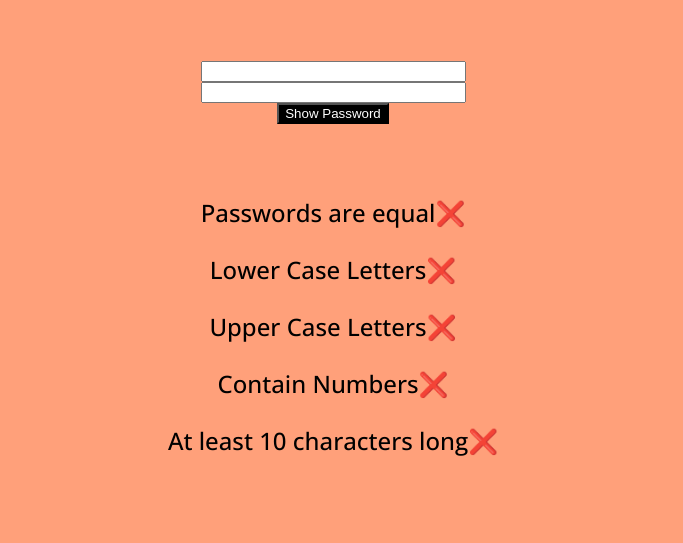
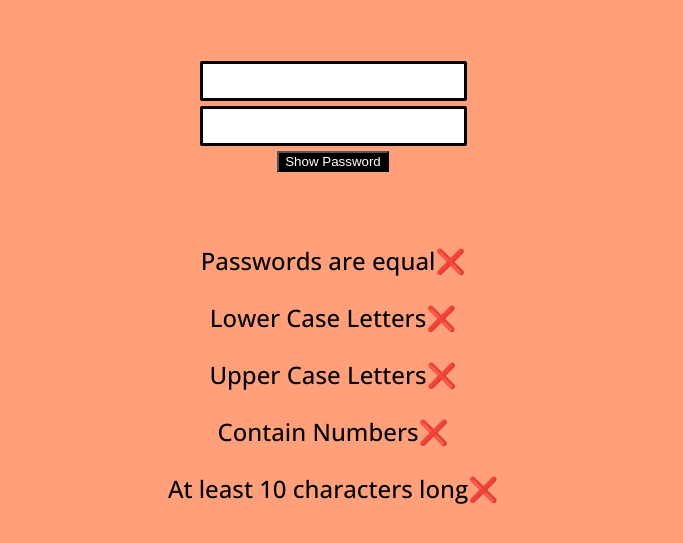
Before and after one commit to EmreTy/Password-App, a plain HTML site: page index.html in a window 1280 px wide. Shown: the part 187-730 px from the top of the page, without its empty margins (307-990 px from the left). Drawn offline with nearby package versions, Linux system fonts and the light colour scheme.

Commit message:
#passwd1 und #passwd2 zusammen bearbeitet

```diff
--- a/style.css
+++ b/style.css
@@ -40,12 +40,13 @@ h1 {
     }
 }
 
-#passwd {
+#passwd1, #passwd2 {
     border: solid black 3px;
     border-radius: 2px;
     height: 2rem;
     margin-bottom: 5px;
 }
+
 
 .btn {
     color: white;
```
